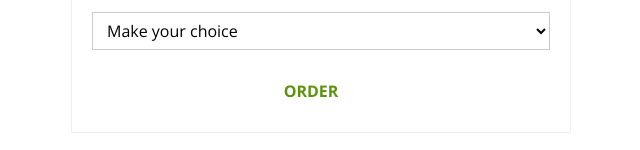
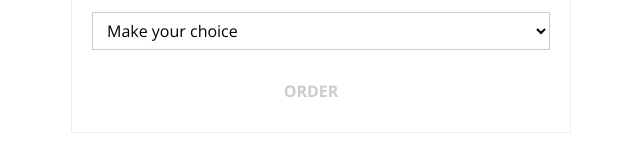
Before and after one commit to cigna2020/building_burger_app_react, a React app in the folder burger_app/: page /checkout/contact-data in a window 1280 px wide. Shown: the part 1220-1370 px from the top of the page, without its empty margins (319-959 px from the left). Built offline with nearby package versions, Linux system fonts and the light colour scheme.

Commit message:
Add changes to check if the form is invalid then the button is disabled

```diff
--- a/burger_app/src/components/UI/Button/Button.js
+++ b/burger_app/src/components/UI/Button/Button.js
@@ -6,6 +6,7 @@ const button = (props) => (
     <button
         onClick={props.clicked}
         className={[styles.Button, styles[props.btnType]].join(' ')}
+        disabled={props.disabled}
     >{props.children}</button>
 
 );
--- a/burger_app/src/components/UI/Button/Button.module.css
+++ b/burger_app/src/components/UI/Button/Button.module.css
@@ -22,3 +22,8 @@
 .Danger {
   color: #944317;
 }
+
+.Button:disabled {
+  color: #ccc;
+  cursor: not-allowed;
+}
--- a/burger_app/src/containers/Checkout/ContactData/ContactData.js
+++ b/burger_app/src/containers/Checkout/ContactData/ContactData.js
@@ -86,15 +86,14 @@ class ContactData extends Component {
                         {value: 'cheapest', displayValue: 'Cheapest'}
                     ]
                 },
-                value: '',
-                validation: {
-                    required: true,
-                },
+                value: 'Make your choice',
+                validation: {},
                 valid: false,
                 touched: false,
             },
         },
         loading: false,
+        formIsValid: false,
     }
 
     checkValidity(value, rules) {
@@ -141,7 +140,7 @@ class ContactData extends Component {
     }
 
     inputChangedHandler = (event, inputId) => {
-        console.log(event.target.value)
+        // console.log(event.target.value)
         const updatedOrderForm = {
             ...this.state.orderForm
         };
@@ -153,8 +152,13 @@ class ContactData extends Component {
         updatedFormElement.valid = this.checkValidity(updatedFormElement.value, updatedFormElement.validation);
         updatedOrderForm[inputId] = updatedFormElement;
         updatedFormElement.touched = true;
-        console.log(updatedFormElement)
-        this.setState({orderForm: updatedOrderForm});
+        // console.log(updatedFormElement)
+        let formIsValid = true;
+        for (let inputId in updatedOrderForm) {
+            formIsValid = updatedOrderForm[inputId].valid && formIsValid;
+        }
+        // console.log(this.state.formIsValid)
+        this.setState({orderForm: updatedOrderForm, formIsValid: formIsValid});
     };
 
     render() {
@@ -181,7 +185,12 @@ class ContactData extends Component {
                         valueType={formElem.config.elementConfig.placeholder}
                     />
                 )}
-                <Button className={styles.Input} btnType="Success" clicked={this.orderHandler}>ORDER</Button>
+                <Button
+                    className={styles.Input}
+                    btnType="Success"
+                    clicked={this.orderHandler}
+                    disabled={!this.state.formIsValid}
+                >ORDER</Button>
             </form>
         );
         if (this.state.loading) {
```
